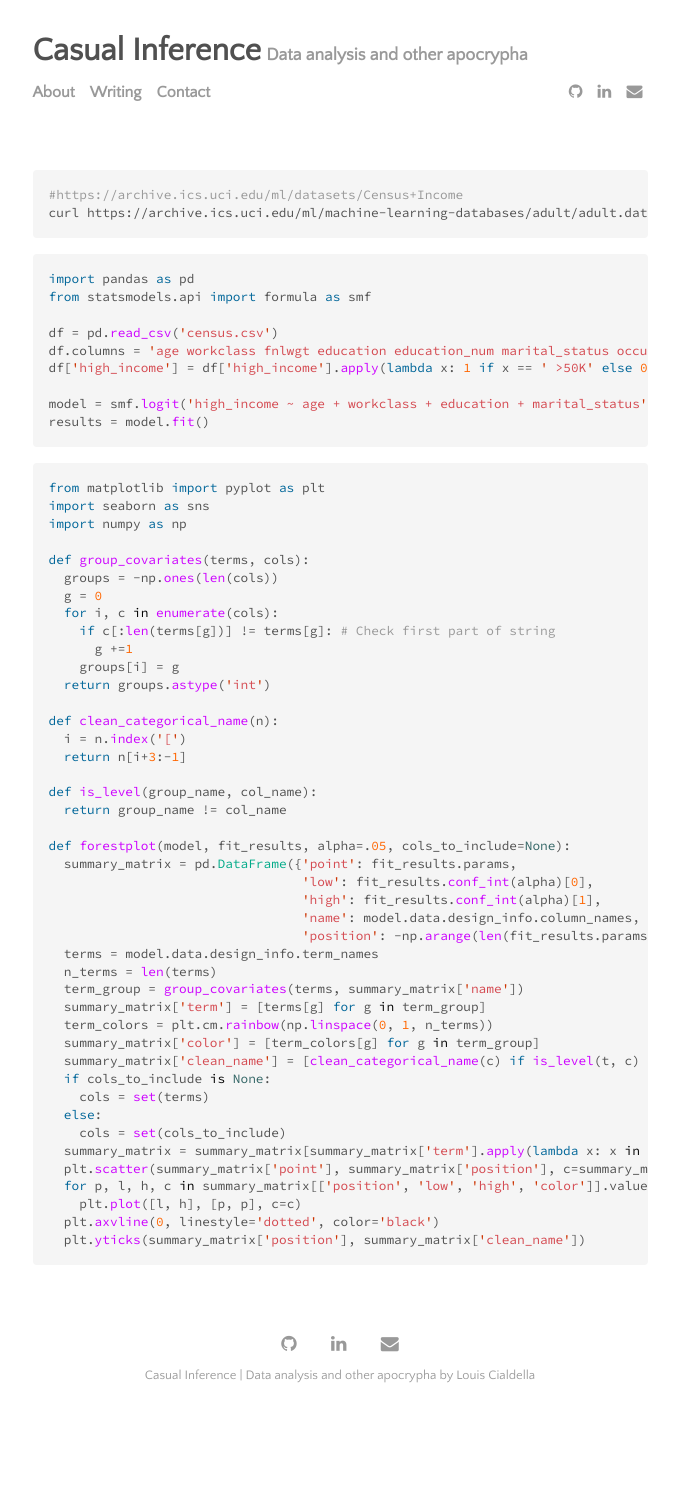
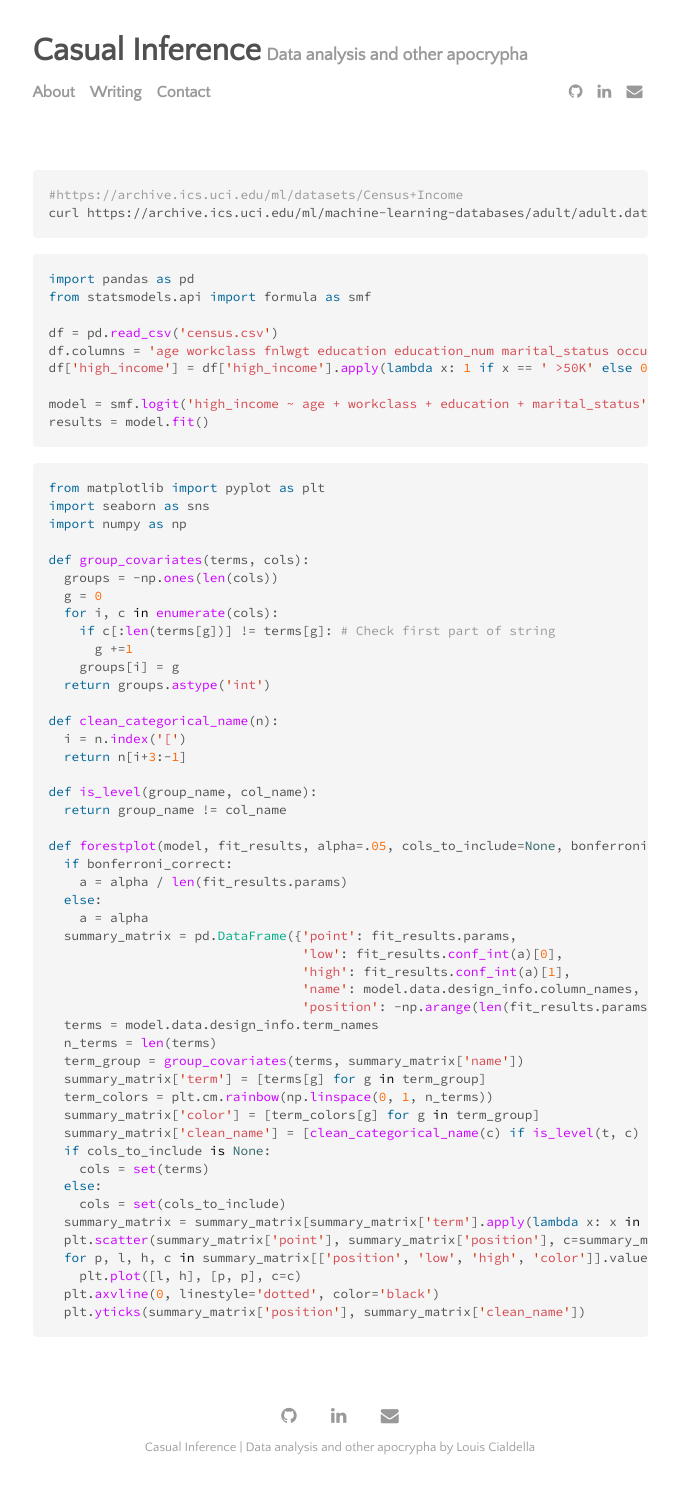
Before and after one commit to lmc2179/lmc2179.github.io, a Jekyll site: the page built from drafts/regression_eda.md, in a window 1280 px wide. Shown: the whole page, without its empty margins (300-979 px from the left). Built offline with Jekyll 4.4.1, drawn with Linux system fonts in a browser that asks for light colours; our own code applies the rules of GitHub Pages for plain Markdown files; before the commit the page ends 1421 px from its top, so only the background shows below that.

Commit message:
Update regression_eda.md

```diff
--- a/drafts/regression_eda.md
+++ b/drafts/regression_eda.md
@@ -38,10 +38,14 @@ def clean_categorical_name(n):
 def is_level(group_name, col_name):
   return group_name != col_name
 
-def forestplot(model, fit_results, alpha=.05, cols_to_include=None):
+def forestplot(model, fit_results, alpha=.05, cols_to_include=None, bonferroni_correct=False):
+  if bonferroni_correct:
+    a = alpha / len(fit_results.params)
+  else:
+    a = alpha
   summary_matrix = pd.DataFrame({'point': fit_results.params,
-                                 'low': fit_results.conf_int(alpha)[0],
-                                 'high': fit_results.conf_int(alpha)[1],
+                                 'low': fit_results.conf_int(a)[0],
+                                 'high': fit_results.conf_int(a)[1],
                                  'name': model.data.design_info.column_names,
                                  'position': -np.arange(len(fit_results.params))})
   terms = model.data.design_info.term_names
```
